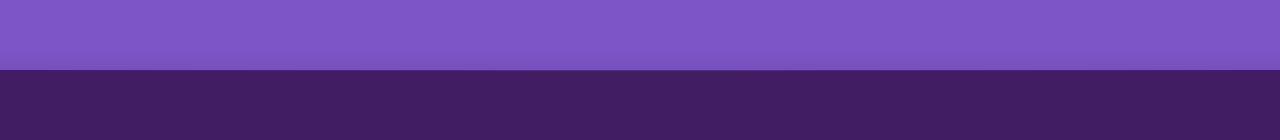
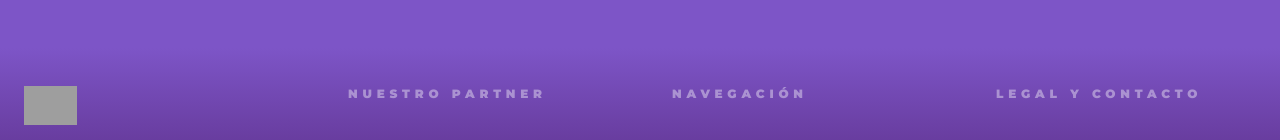
Before and after one commit to Marketing-Newtec/newtec-sitioweb, a React (Vite) app: page / in a window 1280 px wide. Shown: the part 6192-6332 px from the top of the page. Built offline with nearby package versions, Linux system fonts and the light colour scheme; grey boxes are pictures that could not be loaded.

Commit message:
Franja violeta-Eliminar.tsx

```diff
--- a/components/Footer.tsx
+++ b/components/Footer.tsx
@@ -5,8 +5,8 @@ export const Footer: React.FC = () => {
   const currentYear = new Date().getFullYear();
 
   return (
-    <footer className="bg-[#411e63] pt-32 pb-12 px-6 mt-20 relative overflow-hidden">
-      <div className="absolute top-0 left-0 w-full h-px bg-gradient-to-r from-transparent via-white/10 to-transparent"></div>
+    <footer className="pt-24 pb-12 px-6 relative overflow-hidden bg-transparent">
+      {/* Eliminamos la línea de gradiente que podía generar ese borde visual */}
 
       {/* Grid configurado para 4 columnas en Desktop, 2 en tablets y 1 en móvil */}
       <div className="max-w-7xl mx-auto grid grid-cols-1 md:grid-cols-2 lg:grid-cols-4 gap-16 mb-32 relative z-10">
```
